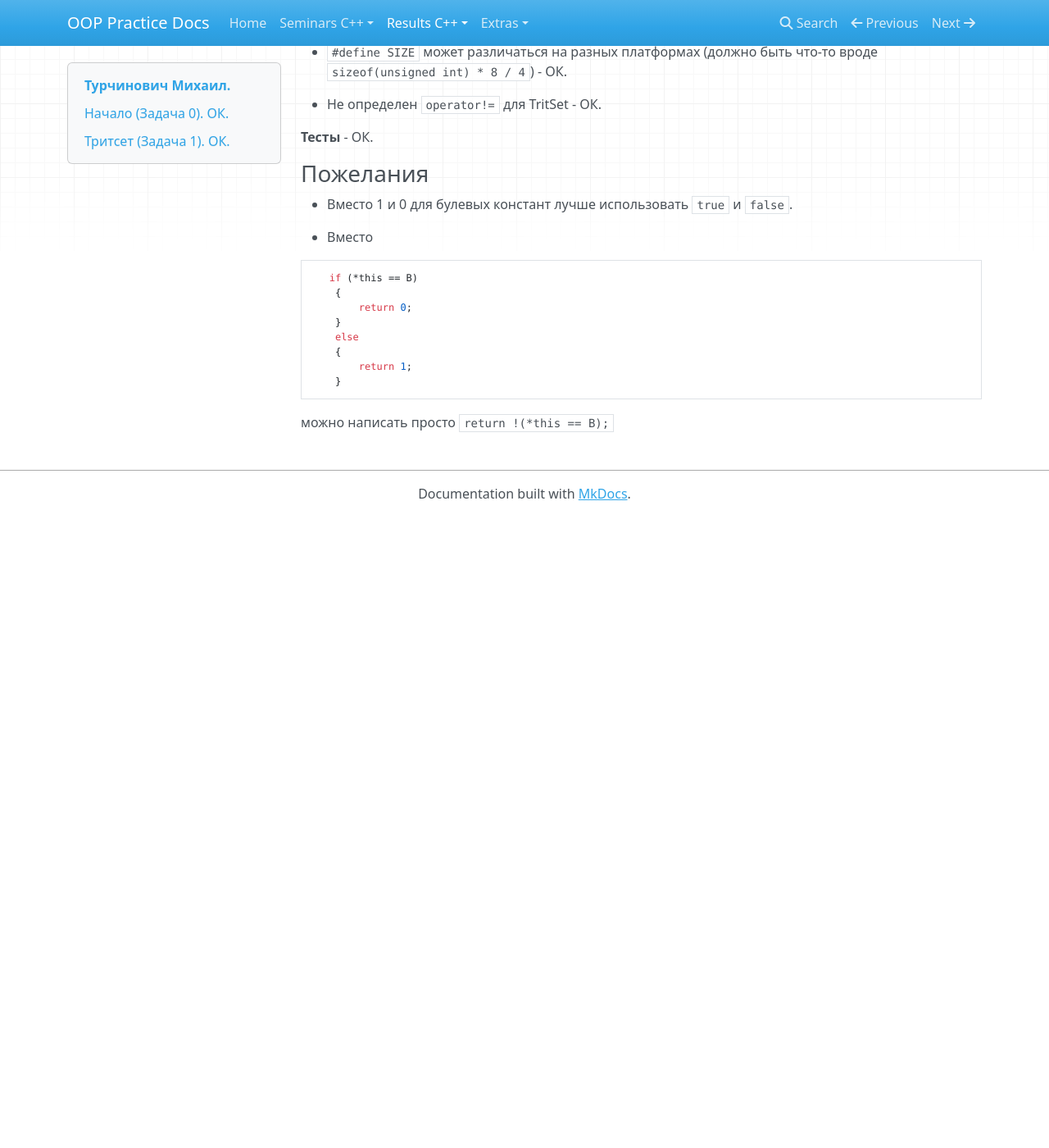
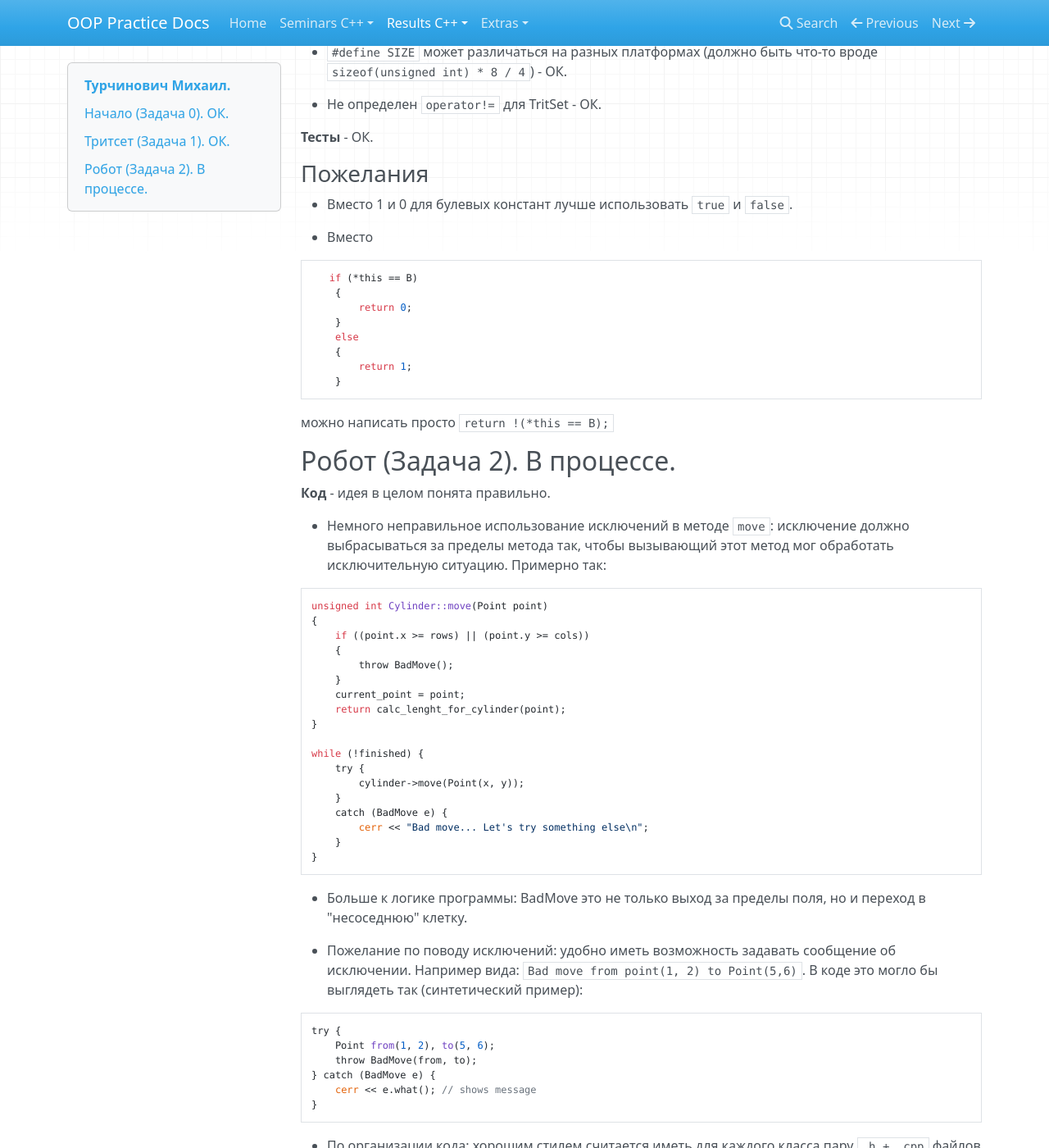
Before and after one commit to avoronkov/oop, an MkDocs documentation site: the page built from docs/2016.cpp/task0/turchinovich.md, in a window 1280 px wide and 1400 px high, scrolled down 336 px. Shown: the whole window at 82% size. Built offline with MkDocs 1.6.1, drawn with Linux system fonts in a browser that asks for light colours; nearby versions of some CDN libraries; old or Windows-style settings are respelled for this version of MkDocs; before the commit the page ends 966 px from its top, so only the background shows below that; some of the changed text lies outside the part shown.

Commit message:
check tasks 07/10

````diff
--- a/docs/2016.cpp/task0/turchinovich.md
+++ b/docs/2016.cpp/task0/turchinovich.md
@@ -34,3 +34,57 @@
     }
 ```
 можно написать просто `return !(*this == B);`
+
+## Робот (Задача 2). В процессе.
+
+**Код** - идея в целом понята правильно.
+
+- Немного неправильное использование исключений в методе `move`: исключение должно выбрасываться за пределы метода так, чтобы вызывающий этот метод мог обработать исключительную ситуацию. Примерно так:
+```C++
+unsigned int Cylinder::move(Point point)
+{
+	if ((point.x >= rows) || (point.y >= cols))
+	{
+		throw BadMove();
+	}
+	current_point = point;
+	return calc_lenght_for_cylinder(point);
+}
+
+while (!finished) {
+	try {
+		cylinder->move(Point(x, y));
+	}
+	catch (BadMove e) {
+		cerr << "Bad move... Let's try something else\n";
+	}
+}
+```
+
+- Больше к логике программы: BadMove это не только выход за пределы поля, но и переход в "несоседнюю" клетку.
+
+- Пожелание по поводу исключений: удобно иметь возможность задавать сообщение об исключении. Например вида: `Bad move from point(1, 2) to Point(5,6)`.
+В коде это могло бы выглядеть так (синтетический пример):
+```C++
+try {
+	Point from(1, 2), to(5, 6);
+	throw BadMove(from, to);
+} catch (BadMove e) {
+	cerr << e.what(); // shows message
+}
+```
+
+- По организации кода: хорошим стилем считается иметь для каждого класса пару `.h + .cpp` файлов с именами, соответствующими имени класса, например, для класса `Cylinder` файлы `Cylinder.h` и `Cylinder.cpp` соответственно. Это позволяет быстрее ориентироваться в больших проектах.
+
+- Подозрительный код: `fin >> (fin, *(current_surface));`
+
+- В шаблонном роботе: немного неверно понята идея. На мой взгляд, робот должен иметь примерно следующую сигнатуру:
+```C++
+template<typename T, typename P>
+class Robot {
+public:
+	Robot();
+	vector<P> get_path(const T & topologie);
+};
+```
+Далее в методе `get_path` робот оперирует с методами `move`, `lookup`.
````
Also changed, not shown: docs/2016.cpp/results.md (+2 -2 lines), docs/2016.cpp/task0/zhuk.md (+11 -3 lines).
